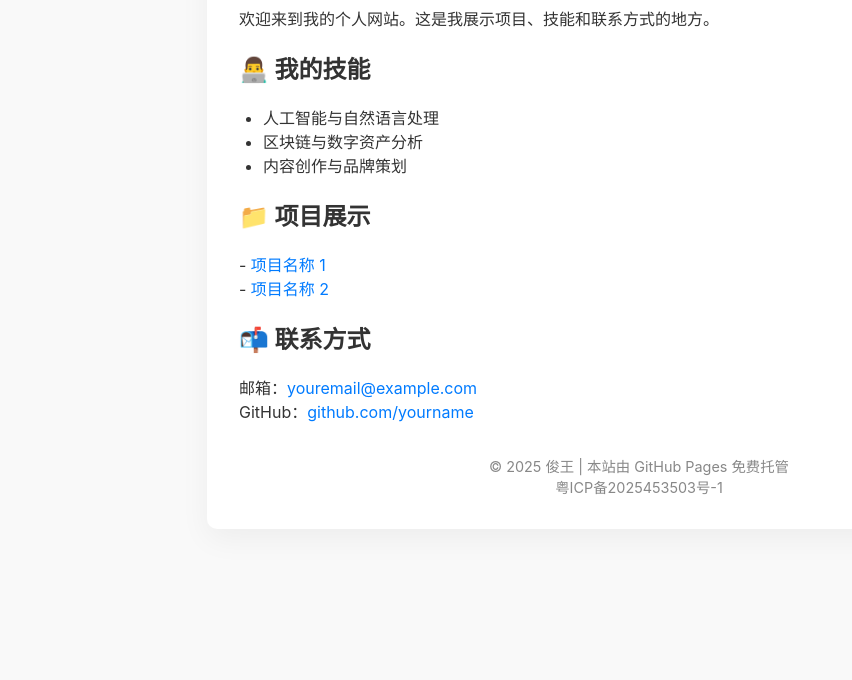
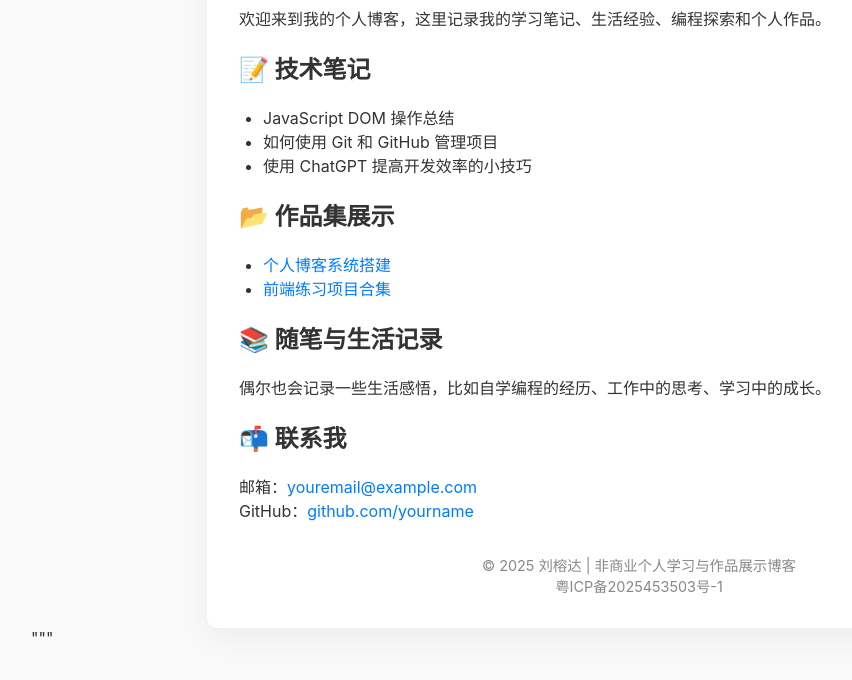
Before and after one commit to 215135470/LiLi-1, a plain HTML site: page index.html in a window 1280 px wide. Shown: the part 125-805 px from the top of the page, without its empty margins (1-853 px from the left). Drawn offline with Linux system fonts and the light colour scheme.

Commit message:
Update index.html

```diff
--- a/index.html
+++ b/index.html
@@ -3,7 +3,10 @@
 <head>
   <meta charset="UTF-8" />
   <meta name="viewport" content="width=device-width, initial-scale=1.0" />
-  <title>你好，我是俊王</title>
+  <title>LiLi的技术分享 - 刘榕达个人学习与作品展示</title>
+  <meta name="author" content="刘榕达" />
+  <meta name="description" content="LiLi的技术分享是刘榕达创建的个人非商业博客，分享学习经验、技术笔记与个人作品展示。" />
+  <meta name="keywords" content="技术博客, 个人空间, 编程笔记, 学习经验, 刘榕达, LiLi" />
   <style>
     body {
       font-family: -apple-system, BlinkMacSystemFont, "Segoe UI", Roboto, "Helvetica Neue", sans-serif;
@@ -43,34 +46,38 @@
 </head>
 <body>
   <div class="container">
-    <h1>你好，我是俊王</h1>
-    <p>欢迎来到我的个人网站。这是我展示项目、技能和联系方式的地方。</p>
+    <h1>LiLi的技术分享</h1>
+    <p>欢迎来到我的个人博客，这里记录我的学习笔记、生活经验、编程探索和个人作品。</p>
 
-    <h2>👨‍💻 我的技能</h2>
+    <h2>📝 技术笔记</h2>
     <ul>
-      <li>人工智能与自然语言处理</li>
-      <li>区块链与数字资产分析</li>
-      <li>内容创作与品牌策划</li>
+      <li>JavaScript DOM 操作总结</li>
+      <li>如何使用 Git 和 GitHub 管理项目</li>
+      <li>使用 ChatGPT 提高开发效率的小技巧</li>
     </ul>
 
-    <h2>📁 项目展示</h2>
-    <p>
-      - <a href="https://github.com/yourname/project1" target="_blank">项目名称 1</a><br>
-      - <a href="https://github.com/yourname/project2" target="_blank">项目名称 2</a>
-    </p>
+    <h2>📂 作品集展示</h2>
+    <ul>
+      <li><a href="https://github.com/yourname/project1" target="_blank">个人博客系统搭建</a></li>
+      <li><a href="https://github.com/yourname/project2" target="_blank">前端练习项目合集</a></li>
+    </ul>
 
-    <h2>📬 联系方式</h2>
+    <h2>📚 随笔与生活记录</h2>
+    <p>偶尔也会记录一些生活感悟，比如自学编程的经历、工作中的思考、学习中的成长。</p>
+
+    <h2>📬 联系我</h2>
     <p>
       邮箱：<a href="mailto:youremail@example.com">youremail@example.com</a><br>
       GitHub：<a href="https://github.com/yourname" target="_blank">github.com/yourname</a>
     </p>
 
     <div class="footer">
-  © 2025 俊王 | 本站由 GitHub Pages 免费托管<br>
-  <a href="https://beian.miit.gov.cn" target="_blank" style="color: #888; text-decoration: none;">
-    粤ICP备2025453503号-1
-  </a>
-</div>
+      © 2025 刘榕达 | 非商业个人学习与作品展示博客<br>
+      <a href="https://beian.miit.gov.cn" target="_blank" style="color: #888; text-decoration: none;">
+        粤ICP备2025453503号-1
+      </a>
+    </div>
   </div>
 </body>
 </html>
+"""
```
